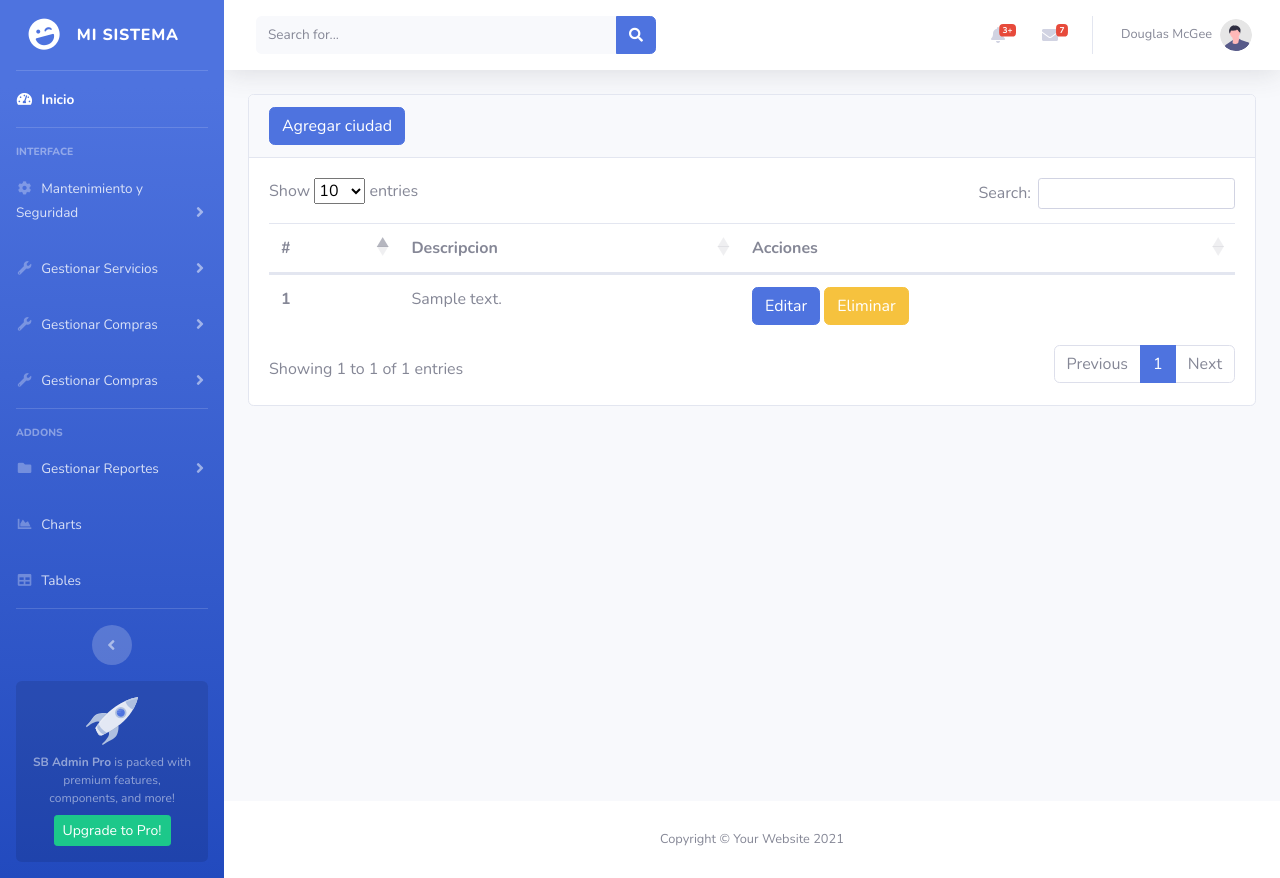
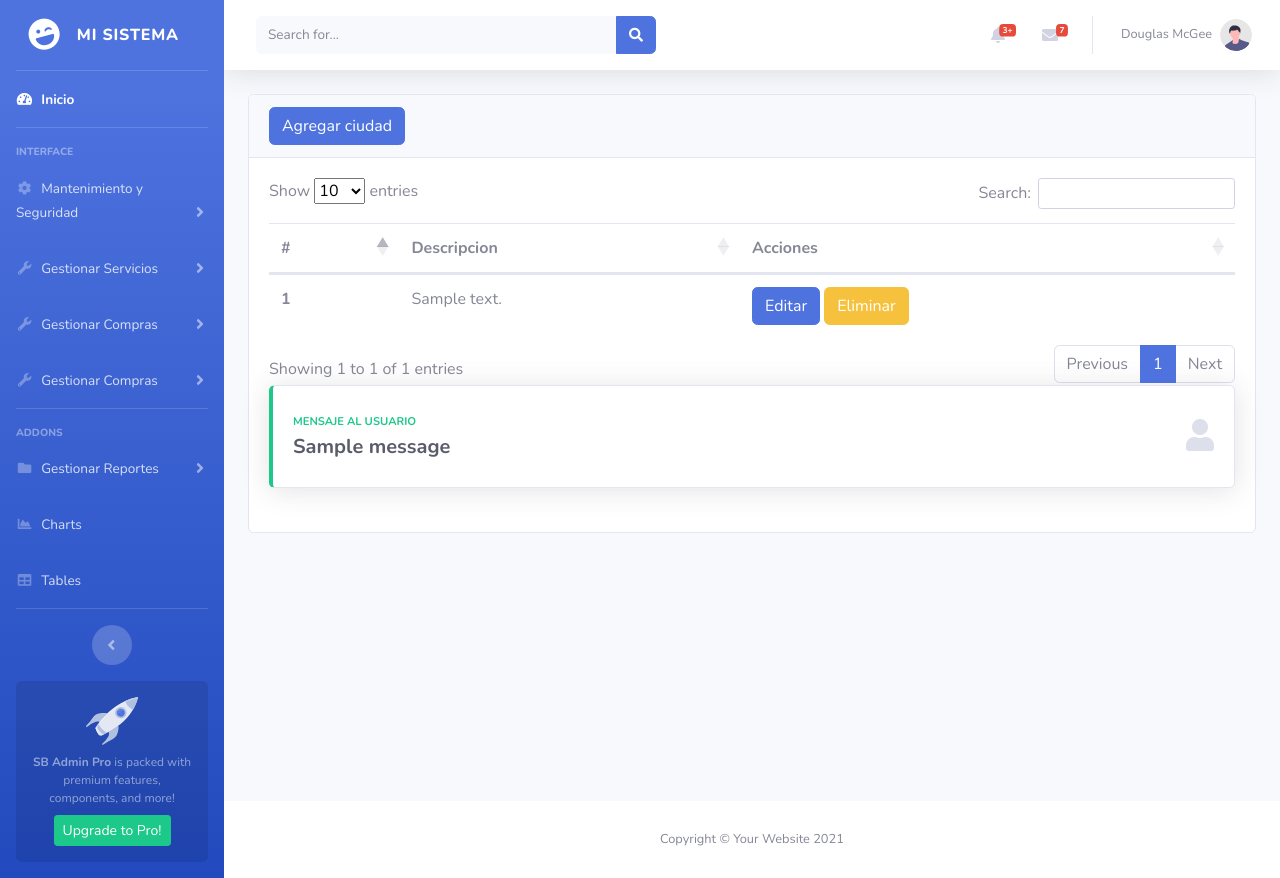
Before and after one commit to gallopeladoprofe/juan-project-python, a Flask app: page /referencial/ciudad/index-ciudad in a window 1280 px wide. Run offline with Flask 3, Linux system fonts and the light colour scheme; one stand-in notice (Sample message) is shown; a database or web service that is not in the repository returns one stand-in record (values such as "Sample title"); some libraries are stand-ins or nearby versions.

Commit message:
feat: se agregaron mensajes de confirmacion y flash

```diff
--- a/app/__init__.py
+++ b/app/__init__.py
@@ -1,6 +1,7 @@
 from flask import Flask
 
 app = Flask(__name__)
+app.secret_key = b'123'
 
 # referenciales
 from app.rutas.referencial.modulo_1.ciudad.ciudad_rutas import ciumod
--- a/app/rutas/referencial/modulo_1/ciudad/ciudad_rutas.py
+++ b/app/rutas/referencial/modulo_1/ciudad/ciudad_rutas.py
@@ -1,4 +1,4 @@
-from flask import Blueprint, render_template, request, redirect, url_for, jsonify
+from flask import Blueprint, render_template, request, redirect, url_for, jsonify, flash
 from app.dao.referencial.ciudad.CiudadDao import CiudadDao
 
 ciumod = Blueprint('ciudad', __name__, template_folder='templates')
@@ -30,8 +30,10 @@ def save_ciudad():
     if txtciudad != None and len(txtciudad.strip()) > 0:
         isSaved = cdao.insertCiudad(txtciudad.strip().upper())
     if isSaved:
+        flash("Exito, se guardó correctamente", "success")
         return redirect(url_for('ciudad.index_ciudad'))
     else:
+        flash("No se pudo guardar, consulte al administrador", "warning")
         return redirect(url_for('ciudad.agregar_ciudad'))
 
 @ciumod.route('/editar-ciudad/<id>')
@@ -61,7 +63,11 @@ def update_ciudad():
 @ciumod.route('/delete-ciudad/<id>')
 def delete_ciudad(id):
     cdao = CiudadDao()
-    cdao.deleteCiudad(id)
+    isDeleted = cdao.deleteCiudad(id)
+    if isDeleted:
+        flash("Exito, se eliminó correctamente", "success")
+    else:
+        flash("Error, consulte al administrador", "warning")
     return redirect(url_for('ciudad.index_ciudad'))
 
 # REST
--- a/app/rutas/referencial/modulo_1/ciudad/templates/agregar-ciudad.html
+++ b/app/rutas/referencial/modulo_1/ciudad/templates/agregar-ciudad.html
@@ -1,4 +1,5 @@
 {% extends "base.html" %}
+{% from 'macros.html' import pintar_alerta %}
 
 {% block dinamico %}
 <form action="{{ url_for('ciudad.save_ciudad') }}" method="post">
@@ -12,4 +13,5 @@
     </div>
   </div>
 </form>
+{{ pintar_alerta(messages) }}
 {% endblock %}
--- a/app/rutas/referencial/modulo_1/ciudad/templates/index-ciudades.html
+++ b/app/rutas/referencial/modulo_1/ciudad/templates/index-ciudades.html
@@ -1,4 +1,5 @@
 {% extends "base.html" %}
+{% from 'macros.html' import pintar_alerta %}
 
 {% block dinamico %}
 {% if ciudades|length > 0 %}
@@ -21,13 +22,14 @@
               <th scope="row">{{ ciudad['id'] }}</th>
               <td>{{ ciudad['descripcion']}}</td>
               <td>
-                <a href="{{ url_for('ciudad.editar_ciudad', id=ciudad['id']) }}" class="btn btn-primary">Editar</a>
-                <a href="{{ url_for('ciudad.delete_ciudad', id=ciudad['id']) }}" class="btn btn-warning">Eliminar</a>
+                <a name="btn_editar" data-id="{{ ciudad['id'] }}" class="btn btn-primary">Editar</a>
+                <a name="btn_eliminar" data-id="{{ ciudad['id'] }}" class="btn btn-warning">Eliminar</a>
               </td>
             </tr>
             {% endfor %}
           </tbody>
         </table>
+		{{ pintar_alerta(messages) }}
       </div>
     </div>
     {% else %}
@@ -40,6 +42,22 @@
 
 {% block mi_javascript %}
 <script>
-  $('#tbl').DataTable();
+  $(function(){
+    $('#tbl').DataTable();
+    $('a[name=btn_editar]').on('click', function(e) {
+		e.preventDefault();
+		const id = $(this).data("id");
+		if(confirm("¿Desea editar este item?")) {
+			location.href = `/referencial/ciudad/editar-ciudad/${id}`;
+		}
+    });
+	$('a[name=btn_eliminar]').on('click', function(e) {
+		e.preventDefault();
+		const id = $(this).data("id");
+		if(confirm("¿Desea eliminar este item?")) {
+			location.href = `/referencial/ciudad/delete-ciudad/${id}`;
+		}
+    });
+  });
 </script>
 {% endblock %}
--- /dev/null
+++ b/app/templates/macros.html
@@ -0,0 +1,26 @@
+{% macro pintar_alerta(messages) %}
+{% with messages = get_flashed_messages(with_categories = True) %}
+{% if messages %}
+{% for category, message in messages %}
+<div class="row">
+    <div class="col-xl-12 col-md-12 mb-4">
+        <div class="card border-left-{{ category }} shadow h-100 py-2">
+            <div class="card-body">
+                <div class="row no-gutters align-items-center">
+                    <div class="col mr-2">
+                        <div class="text-xs font-weight-bold text-success text-uppercase mb-1">
+                            Mensaje al usuario</div>
+                        <div class="h5 mb-0 font-weight-bold text-gray-800">{{ message }}</div>
+                    </div>
+                    <div class="col-auto">
+                        <i class="fas fa-user fa-2x text-gray-300"></i>
+                    </div>
+                </div>
+            </div>
+        </div>
+    </div>
+</div>
+{% endfor %}
+{% endif %}
+{% endwith %}
+{% endmacro %}
```
